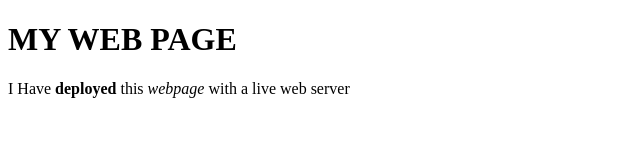
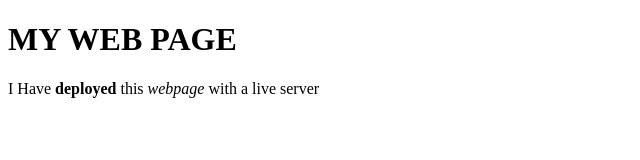
Before and after one commit to aagamaar/FOC_LAB_HTML_CSS_JS, a plain HTML site: page HTML FOR LAB EXAM/random.html in a window 1280 px wide. Shown: the full height of the page, 0-640 px from the left. Drawn offline with Linux system fonts and the light colour scheme.

Commit message:
deleted a word

```diff
--- a/HTML FOR LAB EXAM/random.html
+++ b/HTML FOR LAB EXAM/random.html
@@ -5,6 +5,6 @@
     </head>
     <body>
         <h1>MY WEB PAGE</h1>
-        <p>I Have <b>deployed</b> this <i>webpage</i> with a live web server</p>
+        <p>I Have <b>deployed</b> this <i>webpage</i> with a live server</p>
     </body>
 </html>
```
